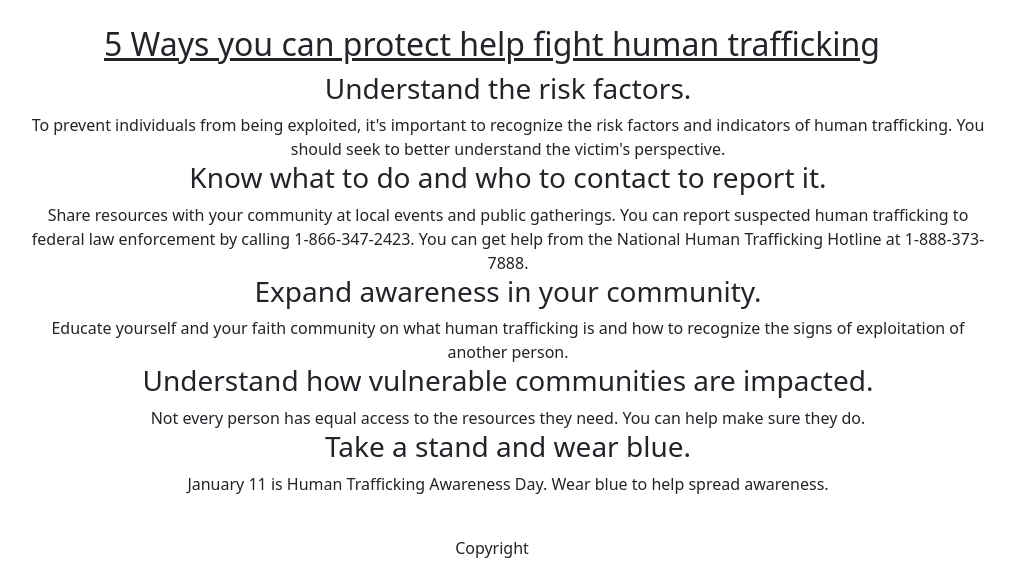
After one commit to ianpurnell01/MissingPersons, a Django app: template missingpersons/templates/landing/resources.html in a window 1280 px wide. The commit adds this page. Shown: the part 486-1070 px from the top of the page, without its empty margins (148-1163 px from the left). Run offline with Django 3.2, Linux system fonts and the light colour scheme; the template is opened without the code that fills it, so the values that code supplies are empty.

Commit message:
resources page troubleshooting

```diff
--- a/missingpersons/landing/urls.py
+++ b/missingpersons/landing/urls.py
@@ -1,7 +1,8 @@
 from django.urls import path
-from .views import indexPageView, databasePageView
+from .views import indexPageView, databasePageView, resourcePageView
 
 urlpatterns = [
     path('', indexPageView, name='index'),
-    path('database/', databasePageView, name='database')
+    path('database/', databasePageView, name='database'),
+    path('resources/', resourcePageView, name='resources')
 ]
--- a/missingpersons/landing/views.py
+++ b/missingpersons/landing/views.py
@@ -7,3 +7,6 @@ def indexPageView (request) :
 
 def databasePageView (request) :
     return render(request, 'landing/database.html')
+
+def resourcePageView (request) :
+    return render(request, 'landing/resources.html')
--- a/missingpersons/missingpersons/settings.py
+++ b/missingpersons/missingpersons/settings.py
@@ -82,7 +82,7 @@ DATABASES = {
         'ENGINE': 'django.db.backends.postgresql',
         'NAME': 'missingpersons',
         'USER': 'postgres',
-        'PASSWORD': 'Chalonious3',
+        'PASSWORD': '2001joseph',
         'HOST': 'localhost'
     }
 }
--- a/missingpersons/templates/base.html
+++ b/missingpersons/templates/base.html
@@ -16,7 +16,7 @@
     <div class="container">
         <a class="navbar-brand" href="{% url 'index' %}">Missing Persons</a>
         <button class="btn btn-sm btn-outline-secondary" type="button"><a class="nav-item " href="{% url 'database' %}">Database</a></button>
-        <button class="btn btn-sm btn-outline-secondary" type="button"><a class="nav-item " href="#">Resources</a></button>
+        <button class="btn btn-sm btn-outline-secondary" type="button"><a class="nav-item " href="{% url 'resources' %}">Resources</a></button>
         <button class="btn btn-sm btn-outline-secondary" type="button"><a class="nav-item " href="{% url 'index' %}">Home</a></button>
     </div>
 </nav>
--- /dev/null
+++ b/missingpersons/templates/landing/resources.html
@@ -0,0 +1,21 @@
+{% extends 'base.html' %}
+{% load static %}
+{% block content %}
+<header>
+    <h3 style="text-align: center;">National Human Trafficking Hotline: 1-888-373-7888</h3>
+</header>
+    <fieldset>
+        <center><iframe width="560" height="315"  src="https://www.youtube.com/embed/TQFQqU3O9GM" title="YouTube video player" frameborder="0" allow="accelerometer; autoplay; clipboard-write; encrypted-media; gyroscope; picture-in-picture; web-share" allowfullscreen></iframe></center>
+    </fieldset>
+    <br>
+    <center><fieldset style="width: 1000px;">
+        <u><h2 style="text-align: center;">5 Ways you can protect help fight human trafficking</h2></u>
+        <ul>
+            <h3>Understand the risk factors.</h3> To prevent individuals from being exploited, it's important to recognize the risk factors and indicators of human trafficking. You should seek to better understand the victim's perspective.
+            <h3>Know what to do and who to contact to report it.</h3> Share resources with your community at local events and public gatherings. You can report suspected human trafficking to federal law enforcement by calling 1-866-347-2423. You can get help from the National Human Trafficking Hotline at 1-888-373-7888.
+            <h3>Expand awareness in your community.</h3> Educate yourself and your faith community on what human trafficking is and how to recognize the signs of exploitation of another person.
+            <h3>Understand how vulnerable communities are impacted.</h3> Not every person has equal access to the resources they need. You can help make sure they do.
+            <h3>Take a stand and wear blue.</h3> January 11 is Human Trafficking Awareness Day. Wear blue to help spread awareness.
+        </ul>
+    </fieldset></center>
+{% endblock %}
```
